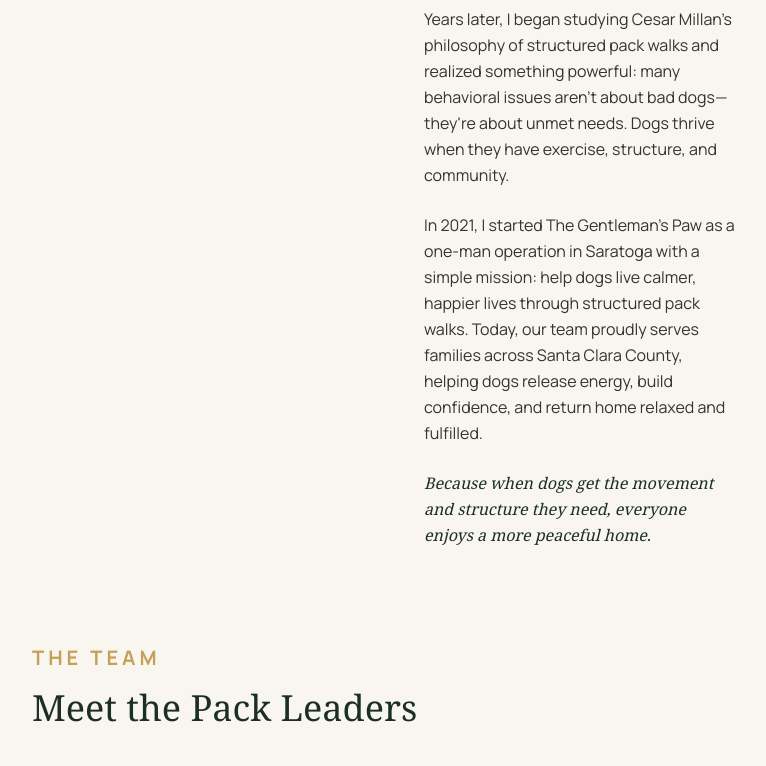
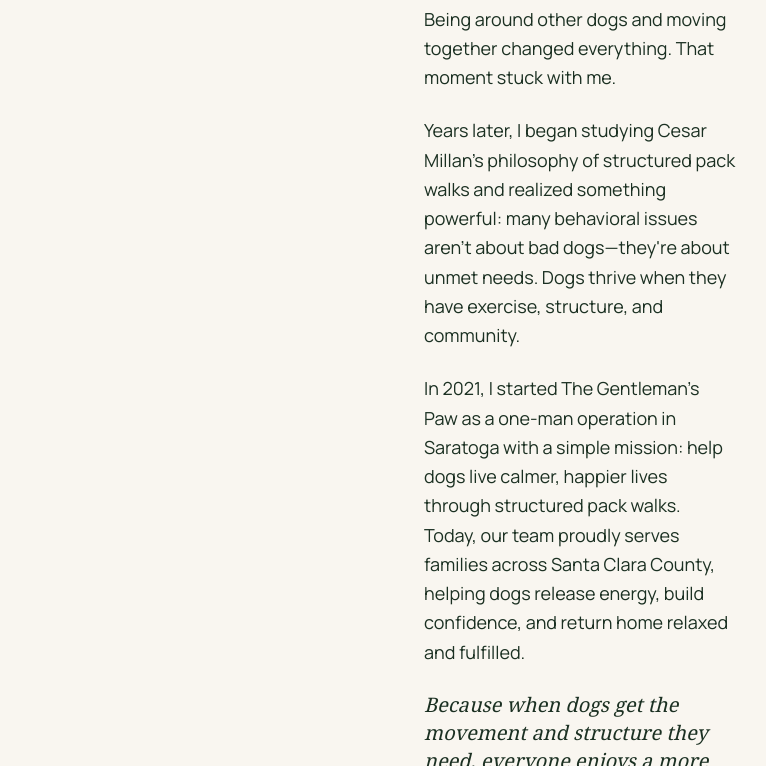
Before and after one commit to EducatedBernie/gentlemans-paw, a Next.js app: page / in a window 1280 px wide. Shown: the part 11234-12000 px from the top of the page, without its empty margins (448-1214 px from the left). Built offline with nearby package versions, Linux system fonts and the light colour scheme.

Commit message:
Team section: bigger founder text, bigger titles, bigger bios

```diff
--- a/src/components/sections/TeamSection.tsx
+++ b/src/components/sections/TeamSection.tsx
@@ -76,7 +76,7 @@
             <h2 className="font-headline text-3xl md:text-4xl text-[#1B3022] mb-8">
               How It All Started
             </h2>
-            <div className="space-y-6 text-[#333333] leading-relaxed">
+            <div className="space-y-6 text-[#1B3022] leading-relaxed text-lg">
               <p>
                 Like many dog owners, I grew up in a home where life was busy.
                 My single mom worked hard, and although we loved our dog deeply,
@@ -106,7 +106,7 @@
                 dogs release energy, build confidence, and return home relaxed
                 and fulfilled.
               </p>
-              <p className="font-headline text-[#1B3022] italic">
+              <p className="font-headline text-xl text-[#1B3022] italic">
                 Because when dogs get the movement and structure they need,
                 everyone enjoys a more peaceful home.
               </p>
@@ -134,13 +134,13 @@
                   className="object-cover"
                 />
               </div>
-              <h4 className="font-headline text-xl text-[#1B3022]">
+              <h4 className="font-headline text-2xl font-semibold text-[#1B3022]">
                 {member.name}
               </h4>
-              <p className="text-sm font-medium text-[#C5A059] mt-1 mb-3">
+              <p className="text-lg font-semibold text-[#C5A059] mt-1 mb-3">
                 {member.title}
               </p>
-              <p className="text-[#333333] text-sm leading-relaxed">
+              <p className="text-[#1B3022] text-base leading-relaxed">
                 {member.description}
               </p>
             </div>
```
